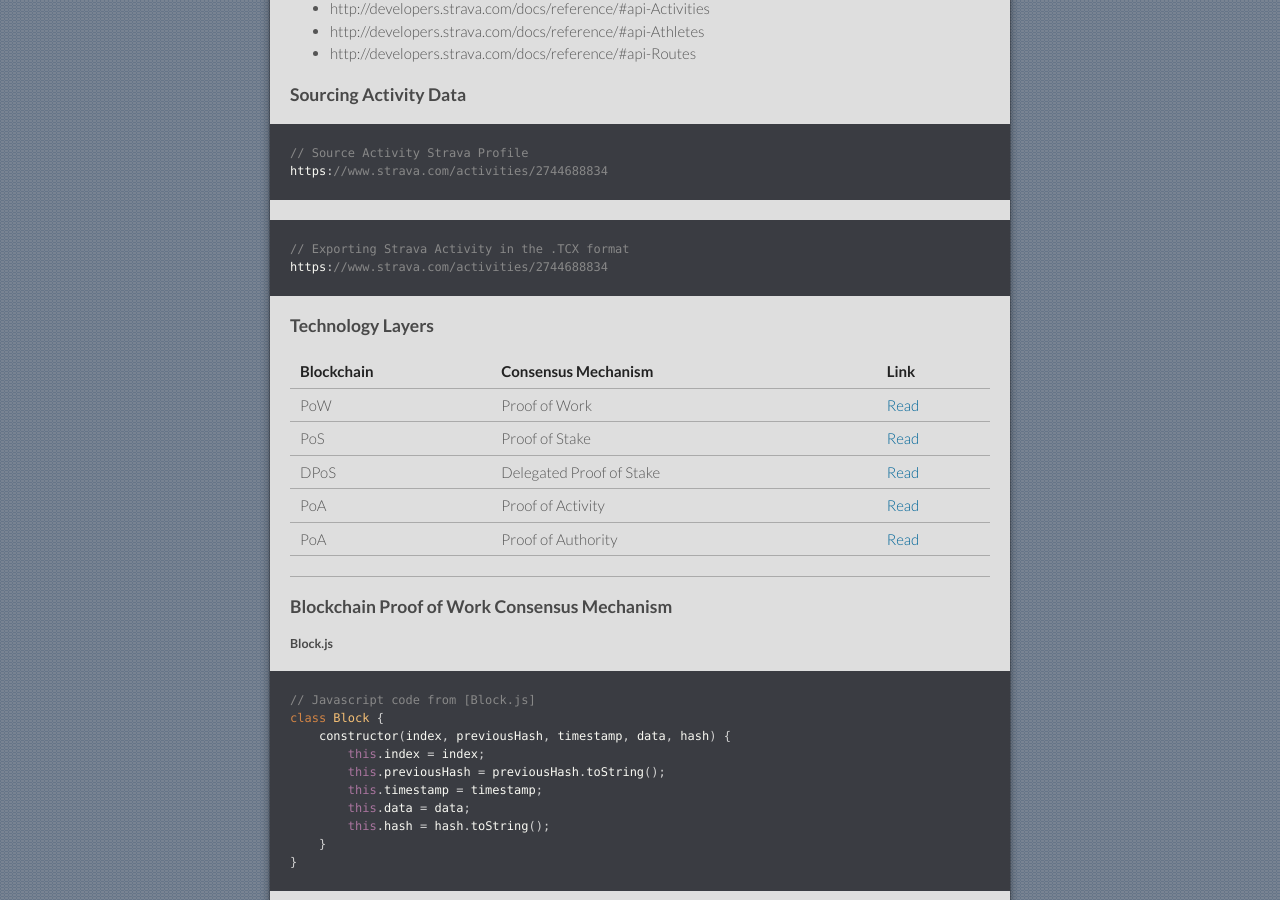
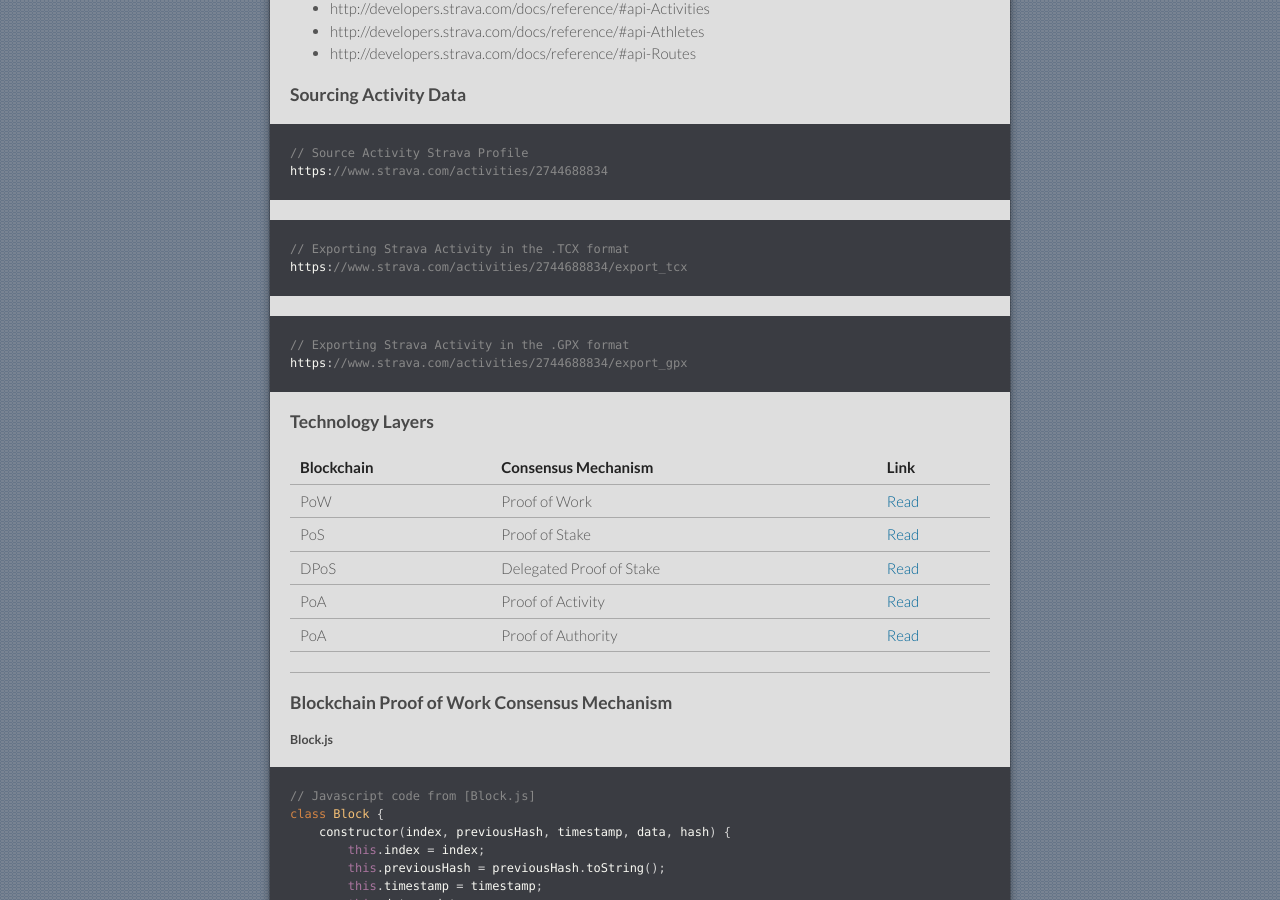
Before and after one commit to flowstake/flowstake.github.io, a Jekyll site: the page built from index.md, in a window 1280 px wide and 900 px high, scrolled down 1057 px. Built offline with Jekyll 4.4.1, drawn with Linux system fonts in a browser that asks for light colours; our own code applies the rules of GitHub Pages for plain Markdown files.

Commit message:
Update index.md

````diff
--- a/index.md
+++ b/index.md
@@ -37,10 +37,10 @@ layout: default
 ### Data Source / Activity Information Schema
 
 - Strava - API References
-- http://developers.strava.com/docs/reference/
-- http://developers.strava.com/docs/reference/#api-Activities
-- http://developers.strava.com/docs/reference/#api-Athletes
-- http://developers.strava.com/docs/reference/#api-Routes
+* http://developers.strava.com/docs/reference/
+* http://developers.strava.com/docs/reference/#api-Activities
+* http://developers.strava.com/docs/reference/#api-Athletes
+* http://developers.strava.com/docs/reference/#api-Routes
 
 ### Sourcing Activity Data
 ```js
@@ -49,7 +49,11 @@ https://www.strava.com/activities/2744688834
 ```
 ```js
 // Exporting Strava Activity in the .TCX format
-https://www.strava.com/activities/2744688834
+https://www.strava.com/activities/2744688834/export_tcx
+```
+```js
+// Exporting Strava Activity in the .GPX format
+https://www.strava.com/activities/2744688834/export_gpx
 ```
 
 ### Technology Layers
````
